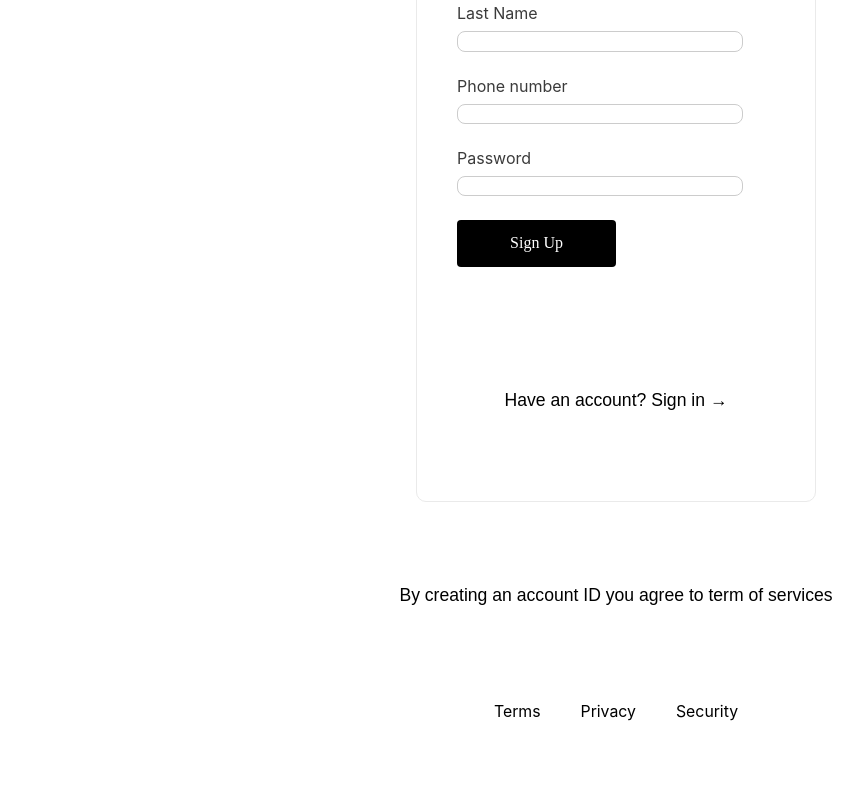
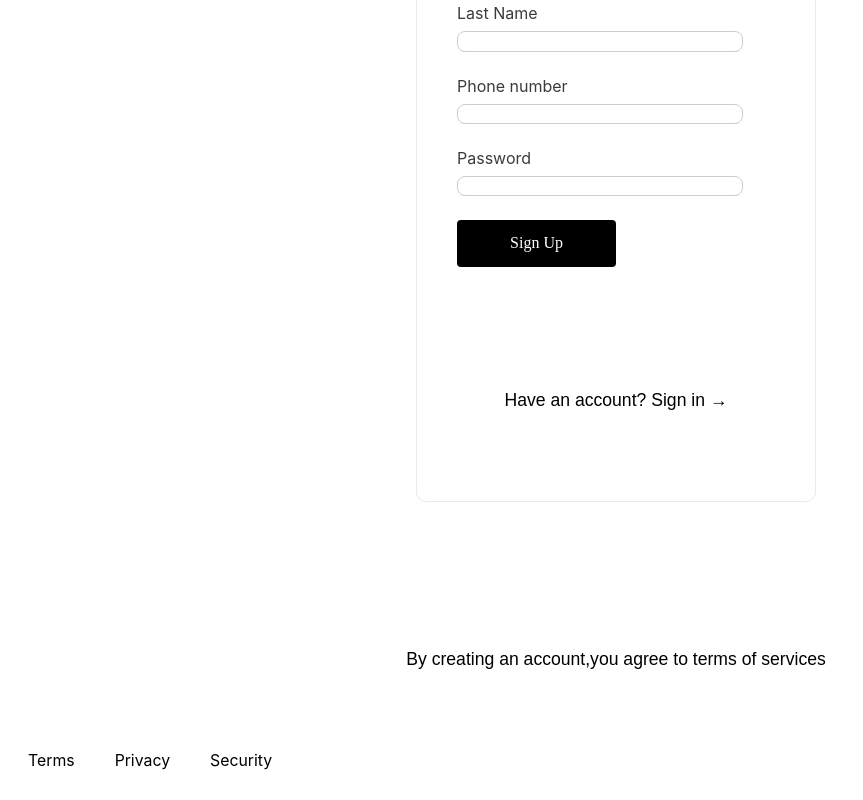
Before and after one commit to rammurmu/next, a Next.js app: page /js-form in a window 1280 px wide. Shown: the part 714-1514 px from the top of the page, without its empty margins (24-887 px from the left). Built offline with nearby package versions, Linux system fonts and the light colour scheme.

Commit message:
Update js-form.js

```diff
--- a/pages/js-form.js
+++ b/pages/js-form.js
@@ -65,9 +65,8 @@ export default function PageWithJSbasedForm() {
         Have an account? Sign in &rarr;
       </p>
      </div>
-    <div>
-     <p className={styles.description}>By creating an account ID you agree to term of services</p>
-    </div>
+    </main>
+    <p className={styles.description}>By creating an account,you agree to terms of services</p>
      <div>
      <ul className={'main-nav'}>
        <li>
@@ -87,7 +86,6 @@ export default function PageWithJSbasedForm() {
        </li>
       </ul>
      </div>
-     </main>
     </div>
   )
 }
```
